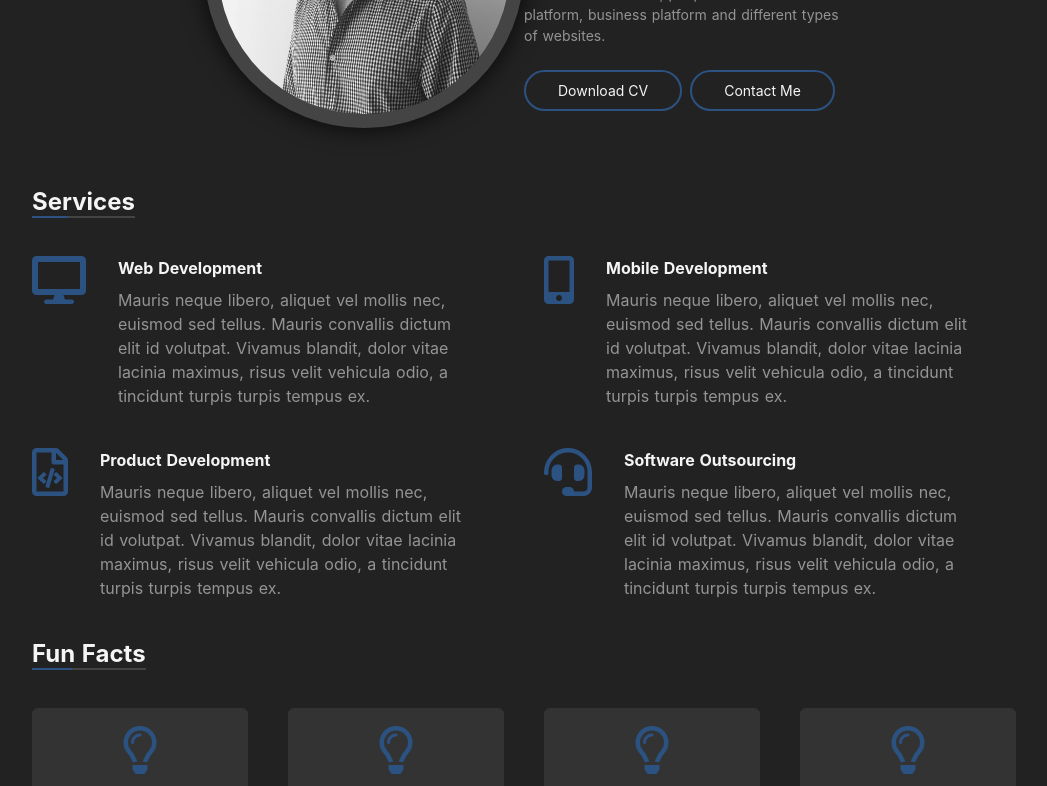
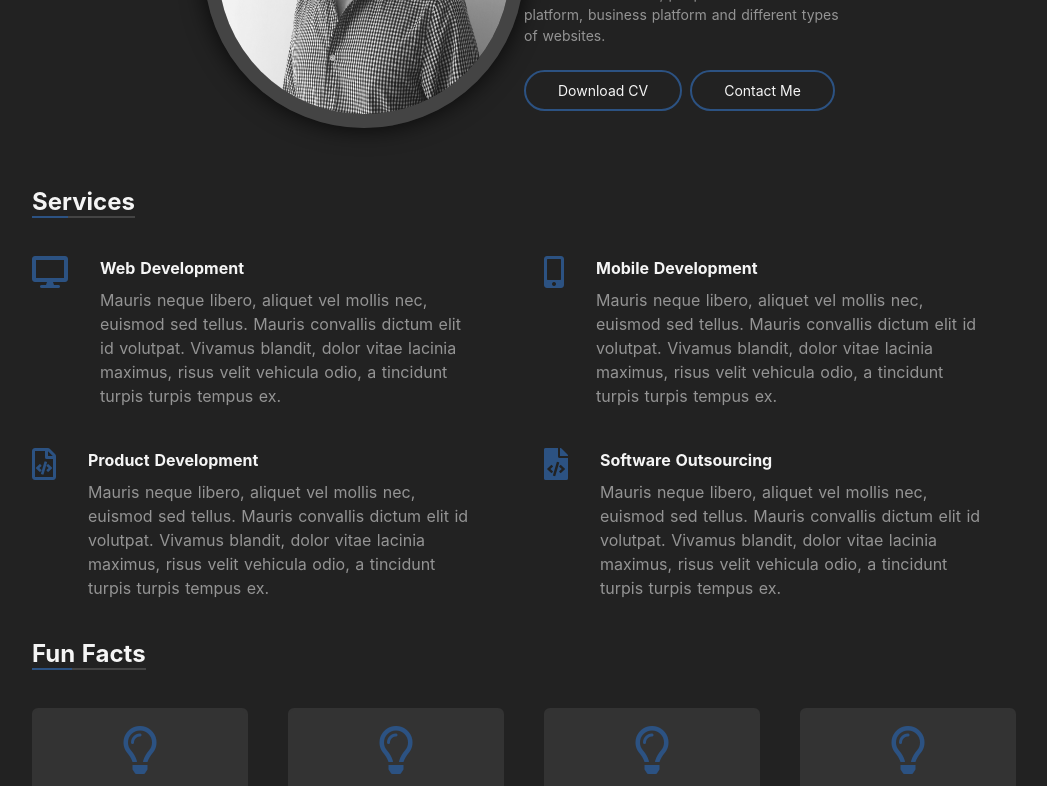
Before and after one commit to JuanNitram/personal-blog, a Nuxt app: page / in a window 1280 px wide. Shown: the part 368-1154 px from the top of the page, without its empty margins (116-1163 px from the left). Built offline with nearby package versions, Linux system fonts and the light colour scheme.

Commit message:
Update icons

```diff
--- a/components/pages/home/Services.vue
+++ b/components/pages/home/Services.vue
@@ -5,7 +5,7 @@
         </div>
         <div class="block lg:flex">
             <div class="w-full lg:w-1/2 p-5 flex justify-between">
-                <i class="fas fa-desktop fa-3x px-5 lg:px-0 lg:pb-0 text-blue-800 text-blue-800"></i>
+                <i class="fas fa-desktop fa-2x px-5 lg:px-0 lg:pb-0 text-blue-800 text-blue-800"></i>
                 <div class="px-0 lg:px-8 text-left">
                     <h1 class="text-md text-gray-100 font-bold pb-2">Web Development</h1>
                     <p>
@@ -14,7 +14,7 @@
                 </div>
             </div>
             <div class="w-full lg:w-1/2 p-5 flex justify-between">
-                <i class="fas fa-mobile-alt fa-3x px-5 lg:px-0 lg:pb-0 text-blue-800 text-blue-800"></i>
+                <i class="fas fa-mobile-alt fa-2x px-5 lg:px-0 lg:pb-0 text-blue-800 text-blue-800"></i>
                 <div class="px-0 lg:px-8 text-left">
                     <h1 class="text-md text-gray-100 font-bold pb-2">Mobile Development</h1>
                     <p>
@@ -25,7 +25,7 @@
         </div>
         <div class="block lg:flex">
             <div class="w-full lg:w-1/2 p-5 flex justify-between">
-                <i class="far fa-file-code fa-3x px-5 lg:px-0 lg:pb-0 text-blue-800 text-blue-800"></i>
+                <i class="far fa-file-code fa-2x px-5 lg:px-0 lg:pb-0 text-blue-800 text-blue-800"></i>
                 <div class="px-0 lg:px-8 text-left">
                     <h1 class="text-md text-gray-100 font-bold pb-2">Product Development</h1>
                     <p>
@@ -34,7 +34,7 @@
                 </div>
             </div>
             <div class="w-full lg:w-1/2 p-5 flex justify-between">
-                <i class="fas fa-headset fa-3x px-5 lg:px-0 lg:pb-0 text-blue-800 text-blue-800"></i>
+                <i class="fas fa-file-code fa-2x px-5 lg:px-0 lg:pb-0 text-blue-800 text-blue-800"></i>
                 <div class="px-0 lg:px-8 text-left">
                     <h1 class="text-md text-gray-100 font-bold pb-2">Software Outsourcing</h1>
                     <p>
```
Also changed, not shown: 9 other files (tests, documents, lock files or other folders).
